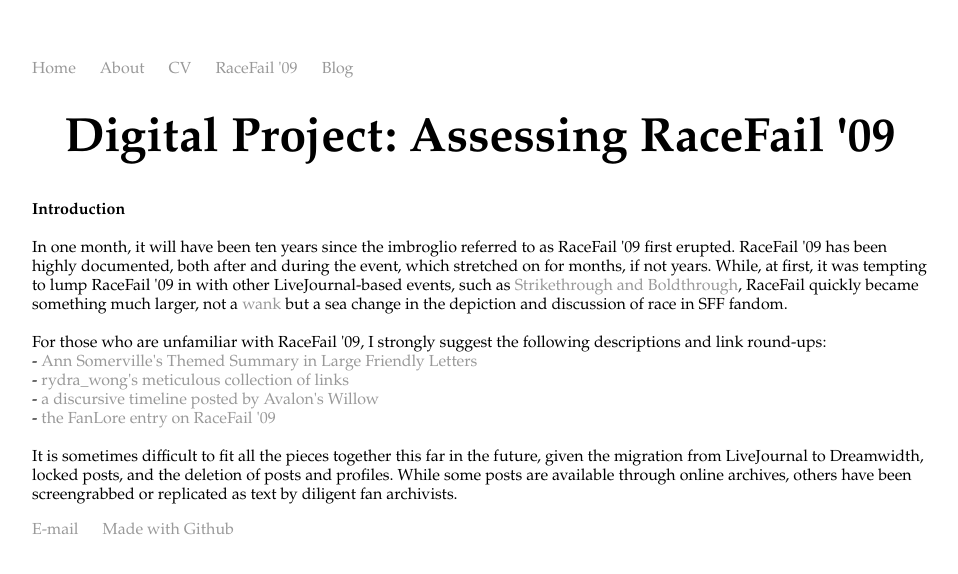
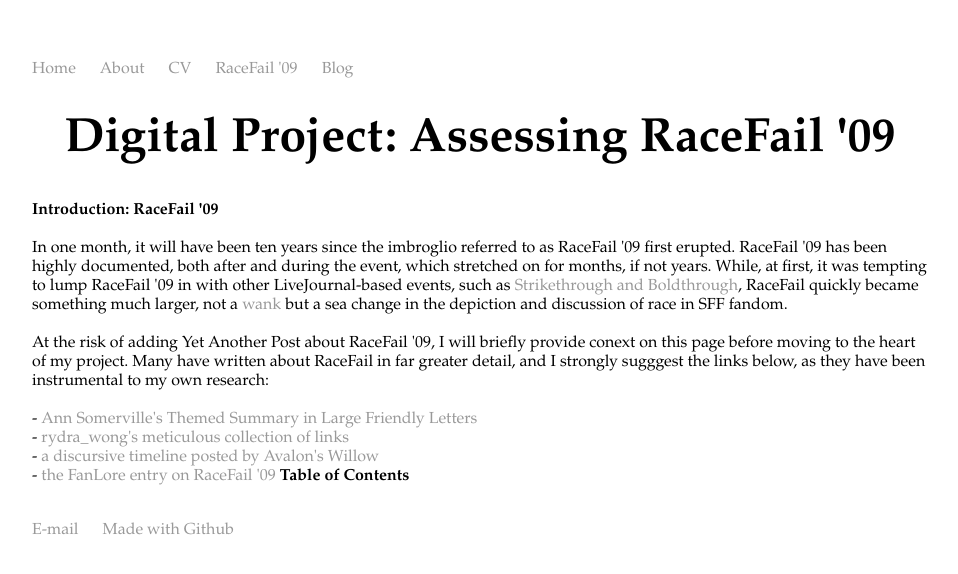
Before and after one commit to pastfutures/pastfutures.github.io, a Jekyll site: the page built from RaceFailDH/index.html, in a window 1280 px wide. Shown: the top 574 px of the page, without its empty margins (160-1118 px from the left). Built offline with Jekyll 4.4.1, drawn with Linux system fonts in a browser that asks for light colours.

Commit message:
Update index.html

```diff
--- a/RaceFailDH/index.html
+++ b/RaceFailDH/index.html
@@ -4,13 +4,14 @@
 ---
 <div class="blurb">
 	<center><h1>Digital Project: Assessing RaceFail '09</h1></center>
-	<b>Introduction</b>
+	<b>Introduction: RaceFail '09</b>
 <br>
 <br>
 In one month, it will have been ten years since the imbroglio referred to as RaceFail '09 first erupted. RaceFail '09 has been highly documented, both after and during the event, which stretched on for months, if not years. While, at first, it was tempting to lump RaceFail '09 in with other LiveJournal-based events, such as <a href="https://fanlore.org/wiki/Strikethrough_and_Boldthrough">Strikethrough and Boldthrough</a>, RaceFail quickly became something much larger, not a <a href="https://fanlore.org/wiki/Wank">wank</a> but a sea change in the depiction and discussion of race in SFF fandom.
 <br>
 <br>
-For those who are unfamiliar with RaceFail '09, I strongly suggest the following descriptions and link round-ups:
+At the risk of adding Yet Another Post about RaceFail '09, I will briefly provide conext on this page before moving to the heart of my project. Many have written about RaceFail in far greater detail, and I strongly sugggest the links below, as they have been instrumental to my own research:
+<br>
 <br>
 - <a href="http://annsomerville.net/a-themed-summary-of-racefail-09-in-large-friendly-letters-for-those-who-think-race-discussions-are-hard/">Ann Somerville's Themed Summary in Large Friendly Letters</a>
 <br>
@@ -18,9 +19,9 @@
 <br>
 - <a href="http://seeking-avalon.blogspot.com/2009/01/timeline.html">a discursive timeline posted by Avalon's Willow</a>
 <br>
-- <a href="https://fanlore.org/wiki/RaceFail_%2709">the FanLore entry on RaceFail '09</a>
-<br>
-<br>
-It is sometimes difficult to fit all the pieces together this far in the future, given the migration from LiveJournal to Dreamwidth, locked posts, and the deletion of posts and profiles. While some posts are available through online archives, others have been screengrabbed or replicated as text by diligent fan archivists.
+	- <a href="https://fanlore.org/wiki/RaceFail_%2709">the FanLore entry on RaceFail '09</a>
+	<b>Table of Contents</b>
+	<br>
+	<br>
 
 </div><!-- /.blurb -->
```
